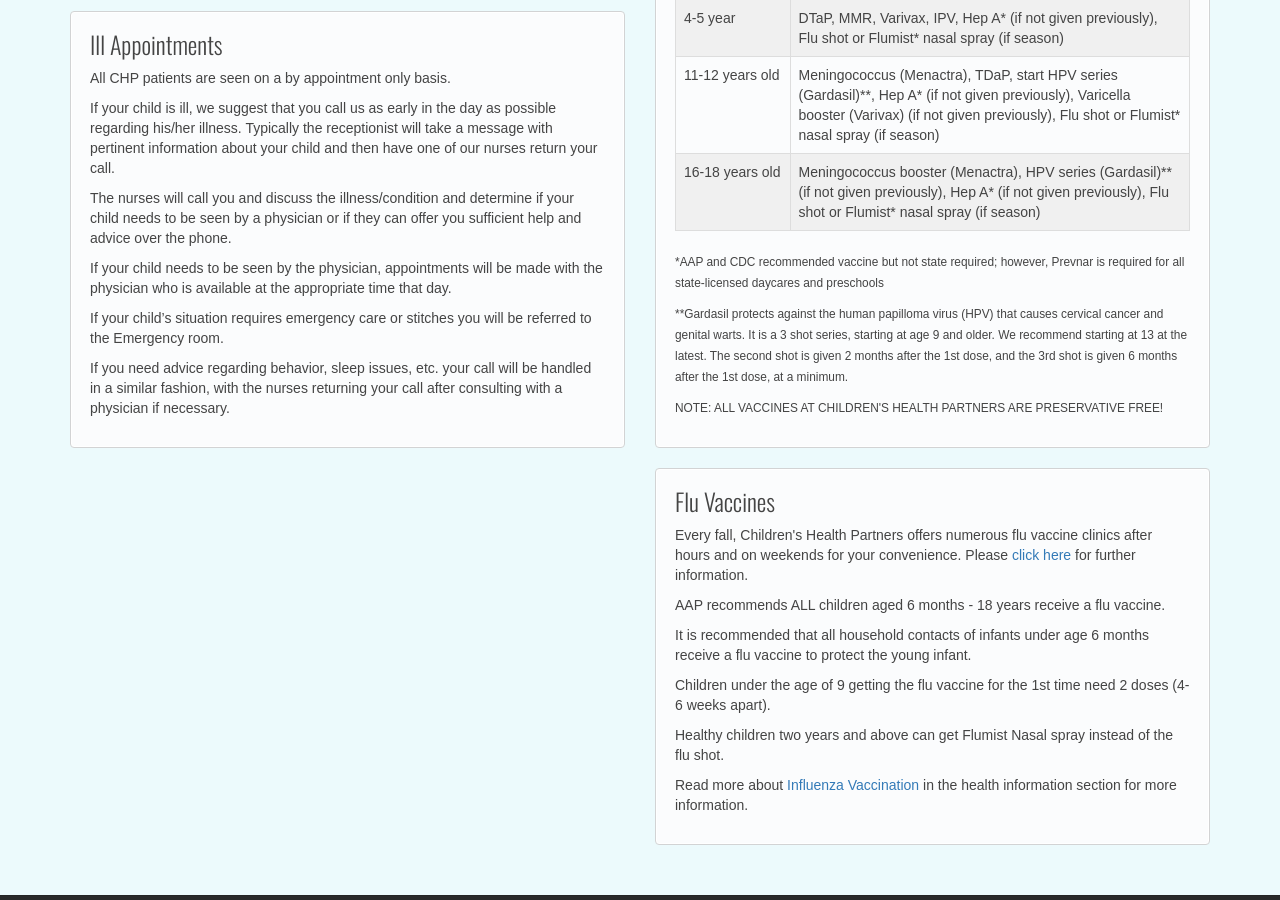
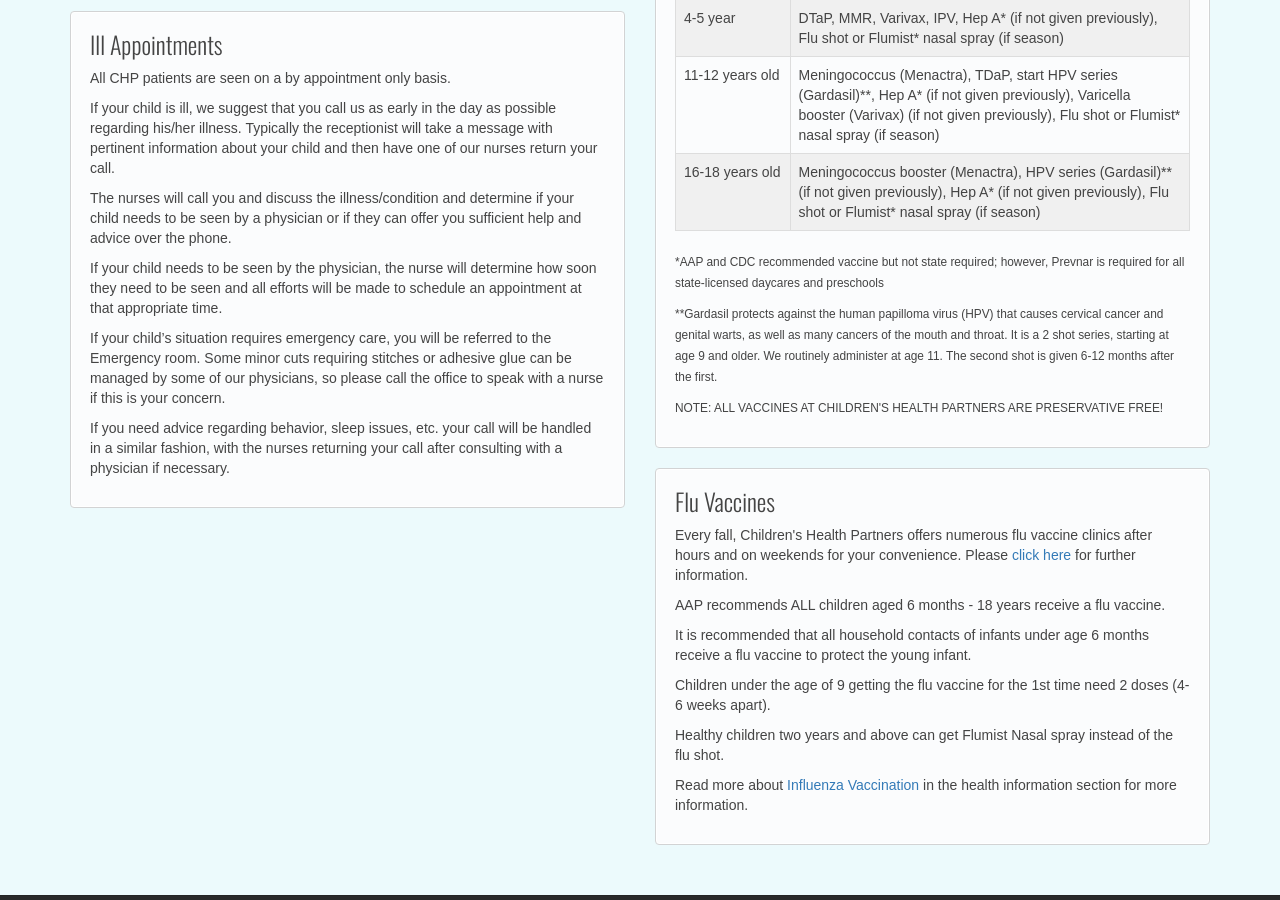
Before and after one commit to chpweb/web, a Jekyll site: the page built from scheduling.html, in a window 1280 px wide and 900 px high, scrolled down 963 px. Built offline with Jekyll 4.4.1, drawn with Linux system fonts in a browser that asks for light colours; some web fonts are replaced; comment, search, counter and statistics services are not loaded.

Commit message:
Update scheduling.html

```diff
--- a/scheduling.html
+++ b/scheduling.html
@@ -86,8 +86,8 @@
           <p>If your child is ill, we suggest that you call us as early in the day as possible regarding his/her illness. Typically the receptionist will take a message with pertinent information about your child and then have one of our nurses return your
             call.</p>
           <p>The nurses will call you and discuss the illness/condition and determine if your child needs to be seen by a physician or if they can offer you sufficient help and advice over the phone.</p>
-          <p>If your child needs to be seen by the physician, appointments will be made with the physician who is available at the appropriate time that day.</p>
-          <p>If your child’s situation requires emergency care or stitches you will be referred to the Emergency room.</p>
+          <p>If your child needs to be seen by the physician, the nurse will determine how soon they need to be seen and all efforts will be made to schedule an appointment at that appropriate time.</p>
+          <p>If your child’s situation requires emergency care, you will be referred to the Emergency room.  Some minor cuts requiring stitches or adhesive glue can be managed by some of our physicians, so please call the office to speak with a nurse if this is your concern.</p>
           <p>If you need advice regarding behavior, sleep issues, etc. your call will be handled in a similar fashion, with the nurses returning your call after consulting with a physician if necessary.</p>
         </div>
 
@@ -161,7 +161,7 @@
             </tbody>
           </table>
           <p><small>*AAP and CDC recommended vaccine but not state required; however, Prevnar is required for all state-licensed daycares and preschools</small></p>
-          <p><small>**Gardasil protects against the human papilloma virus (HPV) that causes cervical cancer and genital warts.  It is a 3 shot series, starting at age 9 and older.  We recommend starting at 13 at the latest.  The second shot is given 2 months after the 1st dose, and the 3rd shot is given 6 months after the 1st dose, at a minimum.</small></p>
+          <p><small>**Gardasil protects against the human papilloma virus (HPV) that causes cervical cancer and genital warts, as well as many cancers of the mouth and throat.  It is a 2 shot series, starting at age 9 and older.  We routinely administer at age 11.  The second shot is given 6-12 months after the first.</small></p>
 
           <p class="strong"><small>NOTE:  ALL VACCINES AT CHILDREN'S HEALTH PARTNERS ARE PRESERVATIVE FREE!</small></p>
         </div>
```
